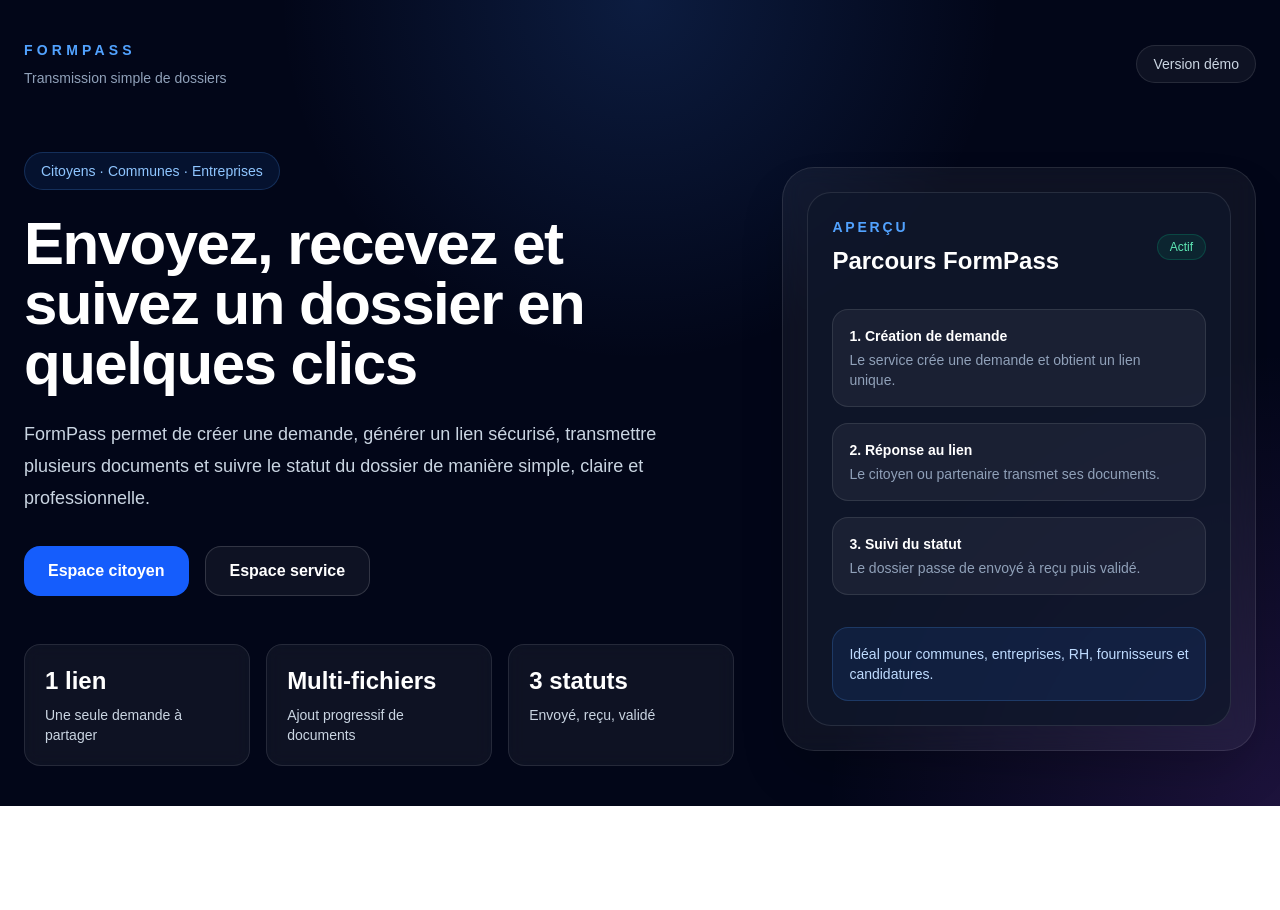
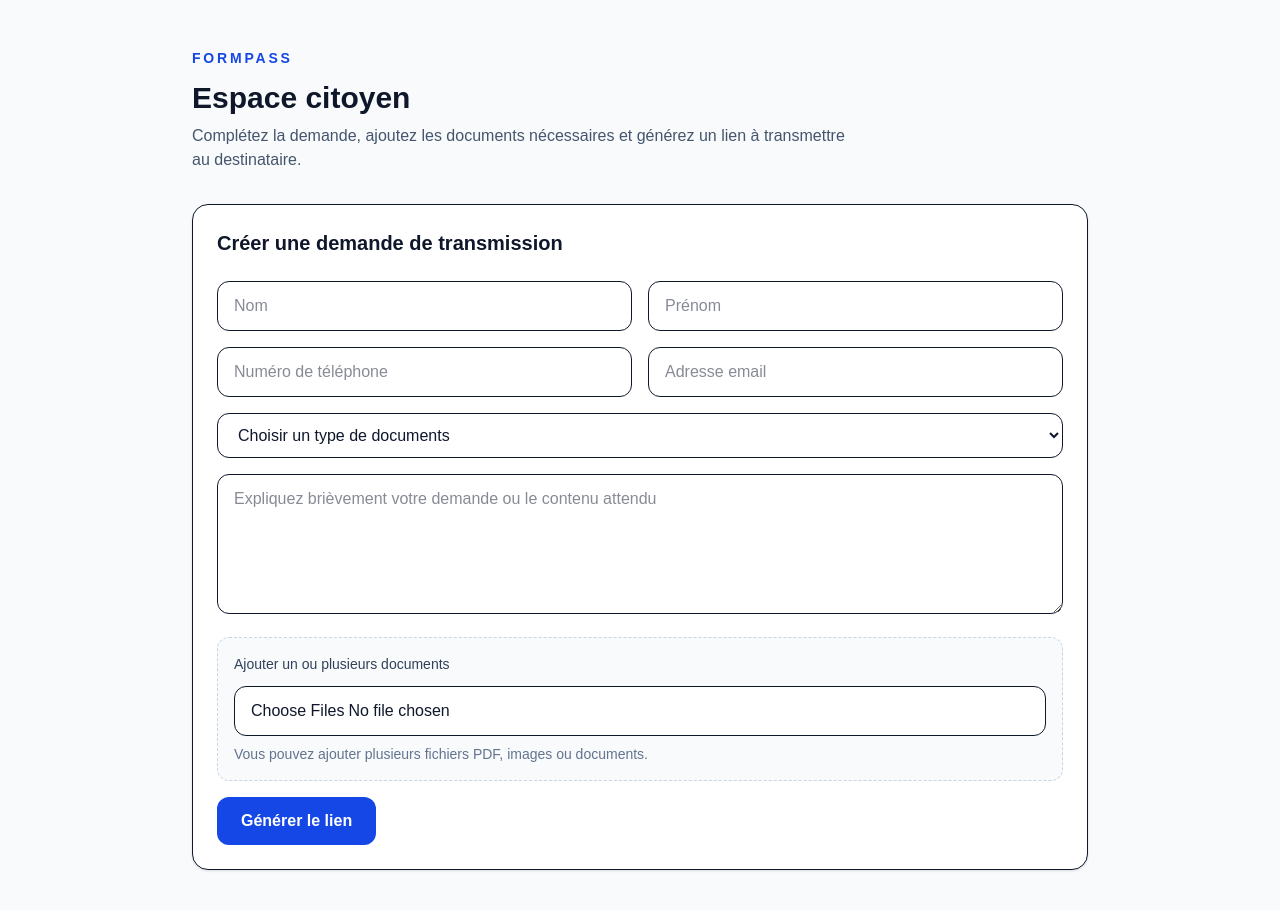
Before and after one commit to bachiratmani1313-spec/Formpass, a Next.js app: page /citoyen in a window 1280 px wide. Shown: the top 910 px of the page. Before the commit the page ends 806 px from the top, so only its background shows below. Built offline with nearby package versions, Linux system fonts and the light colour scheme.

Commit message:
fix homepage citizen button

```diff
--- a/app/citoyen/page.tsx
+++ b/app/citoyen/page.tsx
@@ -1,142 +1,219 @@
 "use client";
 
-import Link from "next/link";
+import { useRef, useState } from "react";
 
-export default function Home() {
+export default function CitoyenPage() {
+  const [selectedFiles, setSelectedFiles] = useState<File[]>([]);
+  const [submitted, setSubmitted] = useState(false);
+  const [generatedLink, setGeneratedLink] = useState("");
+  const fileInputRef = useRef<HTMLInputElement | null>(null);
+
+  function handleFileChange(e: React.ChangeEvent<HTMLInputElement>) {
+    const files = Array.from(e.target.files || []);
+    if (files.length === 0) return;
+
+    setSelectedFiles((prev) => {
+      const merged = [...prev];
+
+      for (const file of files) {
+        const exists = merged.some(
+          (f) =>
+            f.name === file.name &&
+            f.size === file.size &&
+            f.lastModified === file.lastModified
+        );
+
+        if (!exists) {
+          merged.push(file);
+        }
+      }
+
+      return merged;
+    });
+
+    if (fileInputRef.current) {
+      fileInputRef.current.value = "";
+    }
+  }
+
+  function removeFile(index: number) {
+    setSelectedFiles((prev) => prev.filter((_, i) => i !== index));
+  }
+
+  function handleSubmit(e: React.FormEvent<HTMLFormElement>) {
+    e.preventDefault();
+
+    const fakeId = `FP-${Date.now()}`;
+    const link = `${window.location.origin}/demande/${fakeId}`;
+
+    setGeneratedLink(link);
+    setSubmitted(true);
+  }
+
+  async function copyLink() {
+    if (!generatedLink) return;
+    await navigator.clipboard.writeText(generatedLink);
+    alert("Lien copié");
+  }
+
   return (
-    <main className="min-h-screen bg-slate-950 text-white">
-      <section className="relative overflow-hidden">
-        <div className="pointer-events-none absolute inset-0 bg-[radial-gradient(circle_at_top,rgba(59,130,246,0.18),transparent_35%),radial-gradient(circle_at_bottom_right,rgba(168,85,247,0.16),transparent_30%)]" />
-
-        <div className="relative mx-auto flex min-h-screen max-w-7xl flex-col px-6 py-10">
-          <header className="mb-16 flex items-center justify-between">
-            <div>
-              <p className="text-sm font-semibold uppercase tracking-[0.3em] text-blue-400">
+    <main className="min-h-screen bg-slate-50 px-6 py-12 text-slate-900">
+      <div className="mx-auto max-w-4xl">
+        <p className="mb-3 text-sm font-semibold uppercase tracking-[0.2em] text-blue-700">
           FormPass
         </p>
-              <p className="mt-2 text-sm text-slate-400">
-                Transmission simple de dossiers
+
+        <h1 className="text-3xl font-bold">Espace citoyen</h1>
+
+        <p className="mt-2 max-w-2xl text-slate-600">
+          Complétez la demande, ajoutez les documents nécessaires et générez un
+          lien à transmettre au destinataire.
+        </p>
+
+        <div className="mt-8 rounded-2xl border bg-white p-6 shadow-sm">
+          <h2 className="text-xl font-semibold">
+            Créer une demande de transmission
+          </h2>
+
+          <form onSubmit={handleSubmit} className="mt-6 space-y-4">
+            <div className="grid gap-4 md:grid-cols-2">
+              <input
+                type="text"
+                placeholder="Nom"
+                className="w-full rounded-xl border px-4 py-3"
+                required
+              />
+
+              <input
+                type="text"
+                placeholder="Prénom"
+                className="w-full rounded-xl border px-4 py-3"
+                required
+              />
+            </div>
+
+            <div className="grid gap-4 md:grid-cols-2">
+              <input
+                type="tel"
+                placeholder="Numéro de téléphone"
+                className="w-full rounded-xl border px-4 py-3"
+                required
+              />
+
+              <input
+                type="email"
+                placeholder="Adresse email"
+                className="w-full rounded-xl border px-4 py-3"
+                required
+              />
+            </div>
+
+            <select
+              className="w-full rounded-xl border px-4 py-3"
+              required
+              defaultValue=""
+            >
+              <option value="" disabled>
+                Choisir un type de documents
+              </option>
+              <option>Documents administratifs</option>
+              <option>Documents personnels</option>
+              <option>Curriculum vitae</option>
+              <option>Pièces d’identité</option>
+              <option>Justificatifs de domicile</option>
+              <option>Permis de conduire</option>
+              <option>Autres documents</option>
+            </select>
+
+            <textarea
+              placeholder="Expliquez brièvement votre demande ou le contenu attendu"
+              className="min-h-[140px] w-full rounded-xl border px-4 py-3"
+            />
+
+            <div className="rounded-xl border border-dashed border-slate-300 bg-slate-50 p-4">
+              <label className="block text-sm font-medium text-slate-700">
+                Ajouter un ou plusieurs documents
+              </label>
+
+              <input
+                ref={fileInputRef}
+                type="file"
+                multiple
+                onChange={handleFileChange}
+                className="mt-3 w-full rounded-xl border bg-white px-4 py-3"
+              />
+
+              <p className="mt-2 text-sm text-slate-500">
+                Vous pouvez ajouter plusieurs fichiers PDF, images ou documents.
               </p>
             </div>
 
-            <div className="hidden rounded-full border border-white/10 bg-white/5 px-4 py-2 text-sm text-slate-300 md:block">
-              Version démo
+            {selectedFiles.length > 0 && (
+              <div className="rounded-xl bg-blue-50 p-4">
+                <p className="mb-3 font-medium text-blue-900">
+                  Documents sélectionnés
+                </p>
+
+                <div className="space-y-2">
+                  {selectedFiles.map((file, index) => (
+                    <div
+                      key={`${file.name}-${file.lastModified}-${index}`}
+                      className="flex items-center justify-between rounded-lg bg-white px-3 py-2 text-sm"
+                    >
+                      <span className="truncate pr-4">{file.name}</span>
+
+                      <button
+                        type="button"
+                        onClick={() => removeFile(index)}
+                        className="rounded-lg px-2 py-1 text-red-600 hover:bg-red-50"
+                      >
+                        Retirer
+                      </button>
                     </div>
-          </header>
+                  ))}
+                </div>
+              </div>
+            )}
 
-          <div className="grid flex-1 items-center gap-12 lg:grid-cols-[1.2fr_0.8fr]">
-            <div>
-              <div className="mb-6 inline-flex rounded-full border border-blue-400/20 bg-blue-500/10 px-4 py-2 text-sm text-blue-300">
-                Citoyens · Communes · Entreprises
+            <button
+              type="submit"
+              className="rounded-xl bg-blue-700 px-6 py-3 font-semibold text-white transition hover:bg-blue-800"
+            >
+              Générer le lien
+            </button>
+          </form>
         </div>
 
-              <h1 className="max-w-4xl text-5xl font-bold tracking-tight text-white md:text-6xl">
-                Envoyez, recevez et suivez un dossier en quelques clics
-              </h1>
+        {submitted && (
+          <div className="mt-8 rounded-2xl border border-green-200 bg-green-50 p-6">
+            <h3 className="text-lg font-semibold text-green-900">
+              Demande créée avec succès
+            </h3>
 
-              <p className="mt-6 max-w-2xl text-lg leading-8 text-slate-300">
-                FormPass permet de créer une demande, générer un lien sécurisé,
-                transmettre plusieurs documents et suivre le statut du dossier
-                de manière simple, claire et professionnelle.
+            <p className="mt-2 text-green-800">
+              Votre lien de transmission a été généré. Vous pouvez le copier et
+              l’envoyer au destinataire.
             </p>
 
-              <div className="mt-8 flex flex-wrap gap-4">
-                <Link
-                  href="/citoyen"
-                  className="inline-flex items-center justify-center rounded-2xl bg-blue-600 px-6 py-3 font-semibold text-white transition hover:bg-blue-500"
-                >
-                  Espace citoyen
-                </Link>
-
-                <Link
-                  href="/service"
-                  className="inline-flex items-center justify-center rounded-2xl border border-white/15 bg-white/5 px-6 py-3 font-semibold text-white transition hover:bg-white/10"
-                >
-                  Espace service
-                </Link>
-              </div>
-
-              <div className="mt-12 grid gap-4 sm:grid-cols-3">
-                <div className="rounded-2xl border border-white/10 bg-white/5 p-5 backdrop-blur-sm">
-                  <p className="text-2xl font-bold text-white">1 lien</p>
-                  <p className="mt-2 text-sm text-slate-300">
-                    Une seule demande à partager
+            <div className="mt-4 rounded-xl border bg-white p-4">
+              <p className="text-sm font-medium text-slate-700">Lien généré</p>
+              <p className="mt-2 break-all text-sm text-blue-700">
+                {generatedLink}
               </p>
             </div>
 
-                <div className="rounded-2xl border border-white/10 bg-white/5 p-5 backdrop-blur-sm">
-                  <p className="text-2xl font-bold text-white">Multi-fichiers</p>
-                  <p className="mt-2 text-sm text-slate-300">
-                    Ajout progressif de documents
-                  </p>
-                </div>
-
-                <div className="rounded-2xl border border-white/10 bg-white/5 p-5 backdrop-blur-sm">
-                  <p className="text-2xl font-bold text-white">3 statuts</p>
-                  <p className="mt-2 text-sm text-slate-300">
-                    Envoyé, reçu, validé
-                  </p>
+            <div className="mt-4 flex flex-wrap gap-3">
+              <button
+                type="button"
+                onClick={copyLink}
+                className="rounded-xl bg-slate-900 px-5 py-3 font-medium text-white transition hover:bg-slate-800"
+              >
+                Copier le lien
+              </button>
             </div>
           </div>
+        )}
       </div>
-
-            <div className="rounded-[2rem] border border-white/10 bg-white/5 p-6 shadow-2xl backdrop-blur-md">
-              <div className="rounded-[1.5rem] border border-white/10 bg-slate-900/80 p-6">
-                <div className="flex items-center justify-between">
-                  <div>
-                    <p className="text-sm font-semibold uppercase tracking-[0.2em] text-blue-400">
-                      Aperçu
-                    </p>
-                    <h2 className="mt-2 text-2xl font-bold text-white">
-                      Parcours FormPass
-                    </h2>
-                  </div>
-
-                  <div className="rounded-full border border-emerald-400/20 bg-emerald-500/10 px-3 py-1 text-xs font-medium text-emerald-300">
-                    Actif
-                  </div>
-                </div>
-
-                <div className="mt-8 space-y-4">
-                  <div className="rounded-2xl border border-white/10 bg-white/5 p-4">
-                    <p className="text-sm font-semibold text-white">
-                      1. Création de demande
-                    </p>
-                    <p className="mt-1 text-sm text-slate-400">
-                      Le service crée une demande et obtient un lien unique.
-                    </p>
-                  </div>
-
-                  <div className="rounded-2xl border border-white/10 bg-white/5 p-4">
-                    <p className="text-sm font-semibold text-white">
-                      2. Réponse au lien
-                    </p>
-                    <p className="mt-1 text-sm text-slate-400">
-                      Le citoyen ou partenaire transmet ses documents.
-                    </p>
-                  </div>
-
-                  <div className="rounded-2xl border border-white/10 bg-white/5 p-4">
-                    <p className="text-sm font-semibold text-white">
-                      3. Suivi du statut
-                    </p>
-                    <p className="mt-1 text-sm text-slate-400">
-                      Le dossier passe de envoyé à reçu puis validé.
-                    </p>
-                  </div>
-                </div>
-
-                <div className="mt-8 rounded-2xl border border-blue-400/20 bg-blue-500/10 p-4">
-                  <p className="text-sm font-medium text-blue-200">
-                    Idéal pour communes, entreprises, RH, fournisseurs et
-                    candidatures.
-                  </p>
-                </div>
-              </div>
-            </div>
-          </div>
-        </div>
-      </section>
     </main>
   );
 }
```
Lines whose indentation alone changed are shown as unchanged.
